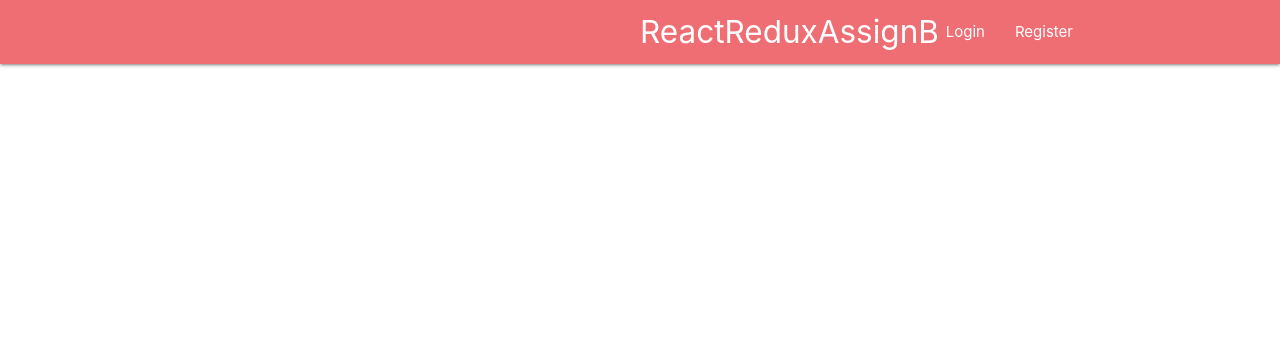
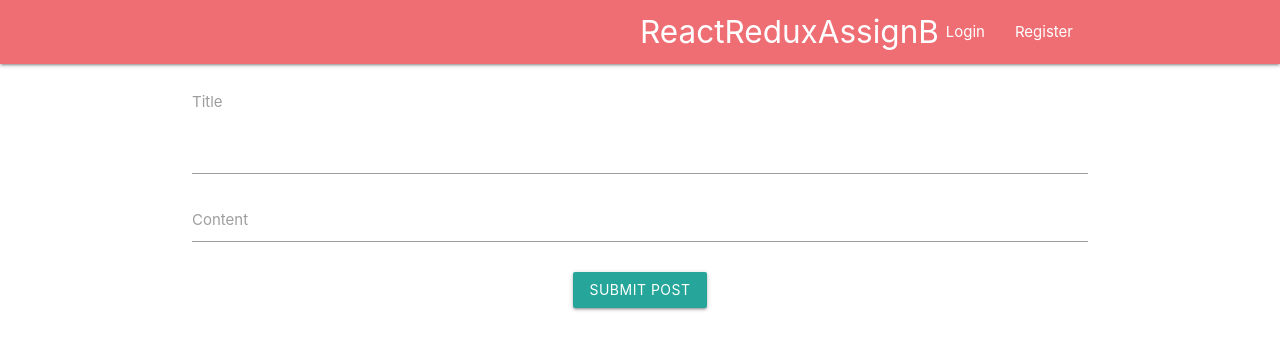
Before and after one commit to aghos4306/react-redux-firebase-social-med, a React (Create React App) app: page /create in a window 1280 px wide. Shown: the top 350 px of the page. Built offline with nearby package versions, Linux system fonts and the light colour scheme.

Commit message:
createNewPost component template created

```diff
--- a/src/App.js
+++ b/src/App.js
@@ -7,6 +7,7 @@ import Register from './Components/Auth/Register';
 import PostDetails from './Components/Posts/PostDetails';
 import Feeds from './Components/HomePage/Feeds';
 import LogOut from './Components/Auth/LogOut';
+import CreateNewPost from './Components/Posts/CreateNewPost';
 
 function App() {
   return (
@@ -15,6 +16,7 @@ function App() {
         <NavigationBar />
         <Switch>
           <Route exact path="/login" component={LogIn}></Route>
+          <Route exact path="/create" component={CreateNewPost}></Route>
           <Route exact path="/logout" component={LogOut}></Route>
           <Route exact path="/register" component={Register}></Route>
           <Route exact path="/post/:id" component={PostDetails}></Route>
--- a/src/Components/Posts/CreateNewPost.js
+++ b/src/Components/Posts/CreateNewPost.js
@@ -0,0 +1,25 @@
+import React from 'react';
+
+class CreateNewPost extends React.Component {
+  render() {
+    return (
+      <div className="container">
+        <form>
+          <div className="input-field">
+            <input id="postTitle" type="text" className="validate" />
+            <label for="postTitle">Title</label>
+          </div>
+          <div className="input-field">
+            <textarea id="postContent" className="materialize-textarea" data-length="550"></textarea>
+            <label for="postContent">Content</label>
+          </div>
+          <button type="submit" className="btn waves-effect waves-light" name="action">
+            Submit Post
+          </button>
+        </form>
+      </div>
+    );
+  }
+}
+
+export default CreateNewPost;
```
